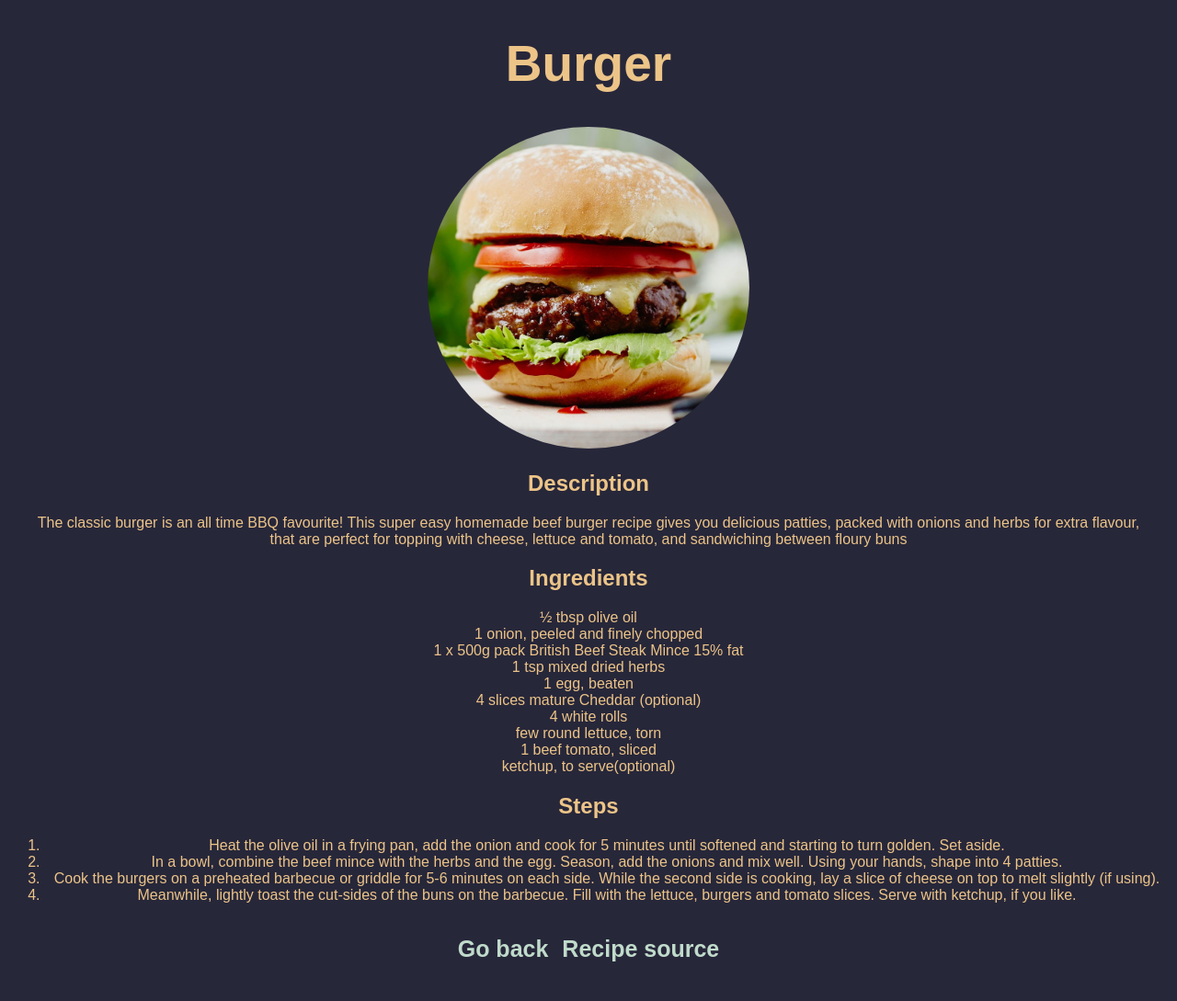
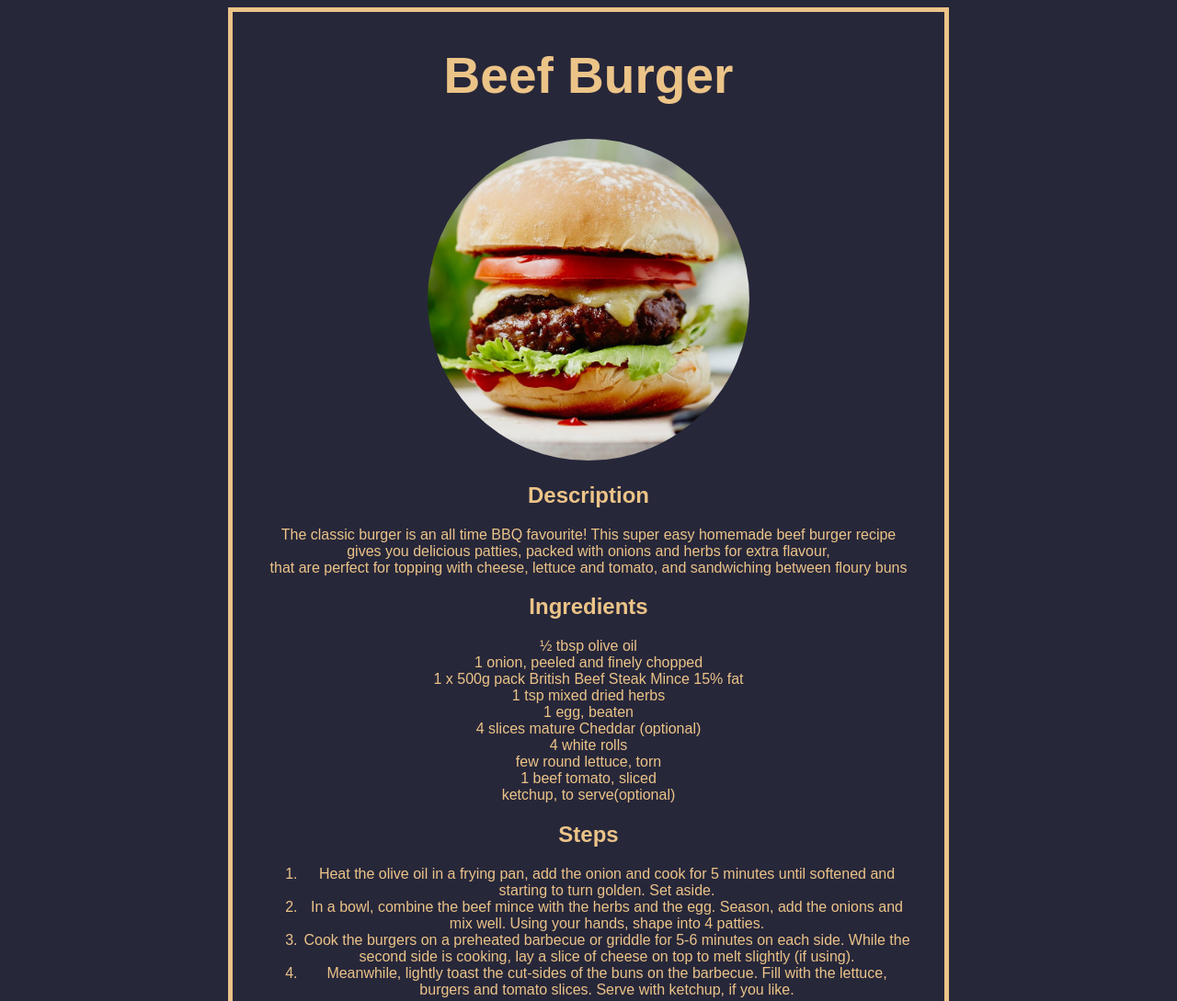
Before and after one commit to zokkuu/recipes-odin, a plain HTML site: page recipes/burger.html in a window 1280 px wide. Shown: the top 1089 px of the page at 92% size. Drawn offline with Linux system fonts and the light colour scheme; a web font is replaced by a local one.

Commit message:
Revamp the look of burger page

```diff
--- a/css/style.css
+++ b/css/style.css
@@ -63,3 +63,10 @@ h1 {
  .main img:hover {
     border: 2px solid rgb(236, 196, 136);
  }
+.burg {
+    margin: 0 240px;
+    border: 5px rgb(236, 196, 136) solid;
+    padding: 0 35px;
+
+
+}
--- a/recipes/burger.html
+++ b/recipes/burger.html
@@ -8,7 +8,8 @@
     <link rel="stylesheet" href="../css/style.css">
 </head>
 <body>
-    <h1>Burger</h1>
+    <div class="burg">
+        <h1>Beef Burger</h1>
     <img src="../img/burger.jpg" alt="A picture of a burger">
     <h2>Description</h2>
     <p>
@@ -35,6 +36,8 @@
         <li>Cook the burgers on a preheated barbecue or griddle for 5-6 minutes on each side. While the second side is cooking, lay a slice of cheese on top to melt slightly (if using).</li>
         <li>Meanwhile, lightly toast the cut-sides of the buns on the barbecue. Fill with the lettuce, burgers and tomato slices. Serve with ketchup, if you like.</li>
     </ol>
+
+    </div>
     <div class="back">
       <a href="../index.html">Go back</a>
       <a href="https://realfood.tesco.com/recipes/classic-homemade-burger.html">Recipe source</a>
```
